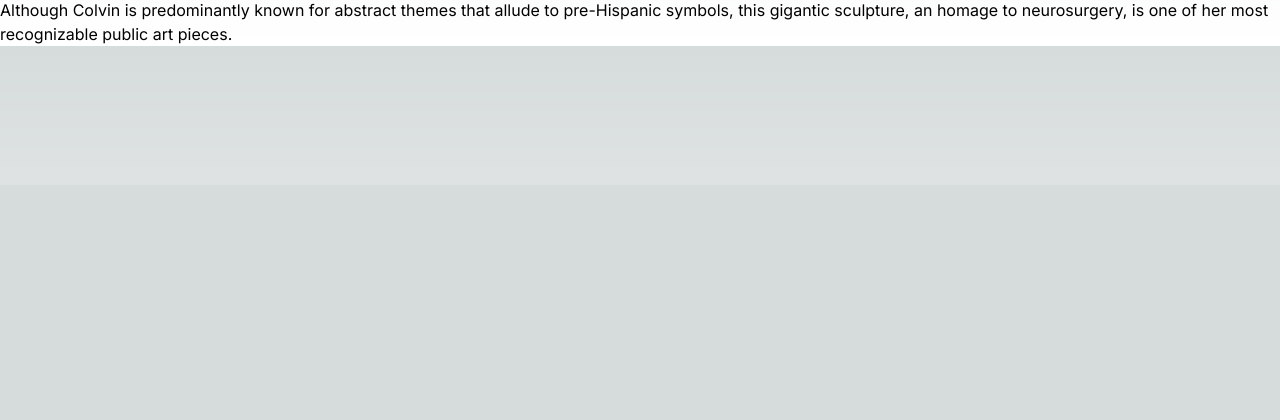
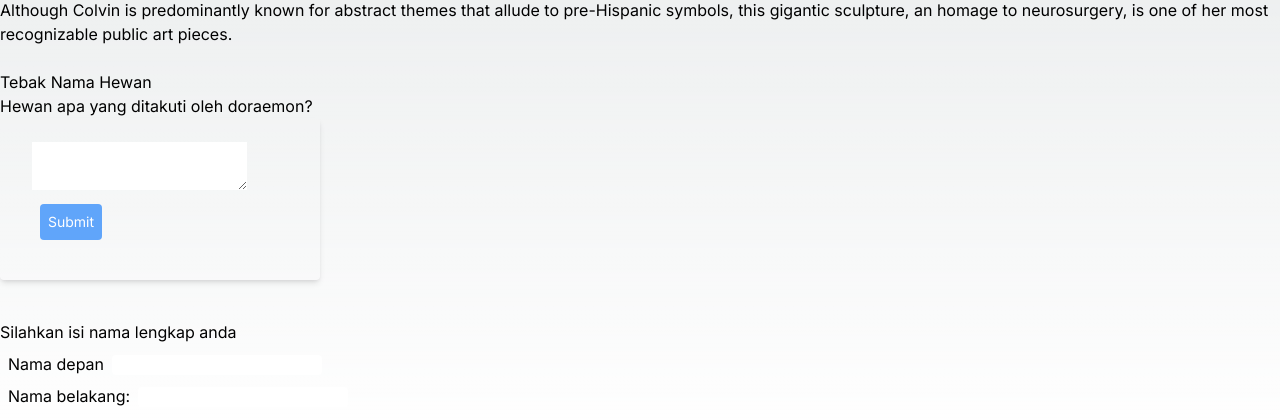
Before and after one commit to voltanz/pbf-2024, a Next.js app in the folder Week-04/04-event-dan-state/: page / in a window 1280 px wide. Shown: the part 615-1035 px from the top of the page. Before the commit the page ends 800 px from the top, so only its background shows below. Built offline with nearby package versions, Linux system fonts and the light colour scheme.

Commit message:
W04: Praktikum 5

```diff
--- a/Week-04/04-event-dan-state/src/app/page.tsx
+++ b/Week-04/04-event-dan-state/src/app/page.tsx
@@ -1,5 +1,6 @@
 "use client";
 import Tombol_1, { Tombol_2, Tombol_3 } from "@/components/button";
+import Form, { Form_2 } from "@/components/form";
 import Gallery from "@/components/gallery";
 
 export default function Home() {
@@ -18,6 +19,10 @@
           </div>
               <br></br>
             <Gallery />
+              <br></br>
+            <Form />
+              <br></br>
+            <Form_2 />
         </>
     );
 }
--- /dev/null
+++ b/Week-04/04-event-dan-state/src/components/form.tsx
@@ -0,0 +1,103 @@
+import { useState } from "react";
+
+export default function Form(){
+    const [jawaban, setJawaban] = useState('');
+    const [error, setError] = useState(null);
+    const [status, setStatus] = useState('typing');
+
+    if (status == 'success') {
+        return <h1>Yay... Jawaban Benar|</h1>
+    }
+
+    async function handleSubmit(e: { preventDefault: () => void; }) {
+        e.preventDefault();
+        setStatus('submitting');
+        try {
+            await submitForm(jawaban);
+            setStatus ('success');
+        } catch (err) {
+            setStatus('typing');
+            setError(err);
+        }
+    }
+
+    function handleTextareaChange(e) {
+        setJawaban(e.target.value);
+    }
+
+    return (
+        <>
+            <div className="w-full max-w-xs">
+                <h2>Tebak Nama Hewan</h2>
+                <p>Hewan apa yang ditakuti oleh doraemon?</p>
+                <form
+                    className="shadow-md rounded px-8 pt-6 pb-8 mb-4 text-black border-gray-400"
+                    onSubmit={handleSubmit}>
+                    <textarea
+                        value={jawaban}
+                        onChange={handleTextareaChange}
+                        disabled={status === 'submitting'}
+                    />
+                    <br />
+                    <button
+                        className="bg-blue-400 p-2 m-2 rounded text-sm text-white"
+                        disabled={jawaban.length === 0 || status === 'submitting'}>
+                        Submit
+                    </button>
+                    {error !== null && <p className="Error text-red-500 text-sm">{error.message}</p>}
+                </form>
+            </div>
+        </>
+    );
+}
+
+function submitForm(jawaban) {
+    // Anggap kode ini melakukan *request*
+    return new Promise<void>((resolve, reject) => {
+        setTimeout (() => {
+            let shouldError = jawaban.toLowerCase() !== 'tikus'
+            if (shouldError) {
+                reject (new Error ('Tebakan yang bagus tetapi jawaban salah. Silahkan coba lagi!'));
+            } else {
+                resolve();
+            }
+        }, 500); // set timeout selama 0,5 detik
+    }) ;
+}
+
+export function Form_2() {
+    const [firstName, setFirstName] = useState('');
+    const [lastName, setLastName] = useState('');
+
+    const fullName = firstName + ' ' + lastName;
+
+    function handleFirstNameChange(e) {
+        setFirstName(e.target.value);
+    }
+
+    function handleLastNameChange(e) {
+        setLastName(e.target.value);
+    }
+
+    return (
+        <>
+            <h2>Silahkan isi nama lengkap anda</h2>
+            <label className="block w-full m-2">
+                Nama depan
+                <input className="text-sm text-black ml-2 rounded"
+                    value={firstName}
+                    onChange={handleFirstNameChange}
+                />
+            </label>
+
+            <label className="block w-full m-2">
+                Nama belakang:
+                <input className="text-sm text-black ml-2 rounded"
+                    value={lastName}
+                    onChange={handleLastNameChange}
+                />
+            </label>
+            <p>Nama lengkap Anda adalah : <b className=" text-blue-600">{fullName}</b></p>
+        </>
+    );
+}
```
Also changed, not shown: 6 other files (tests, documents, lock files or other folders).
